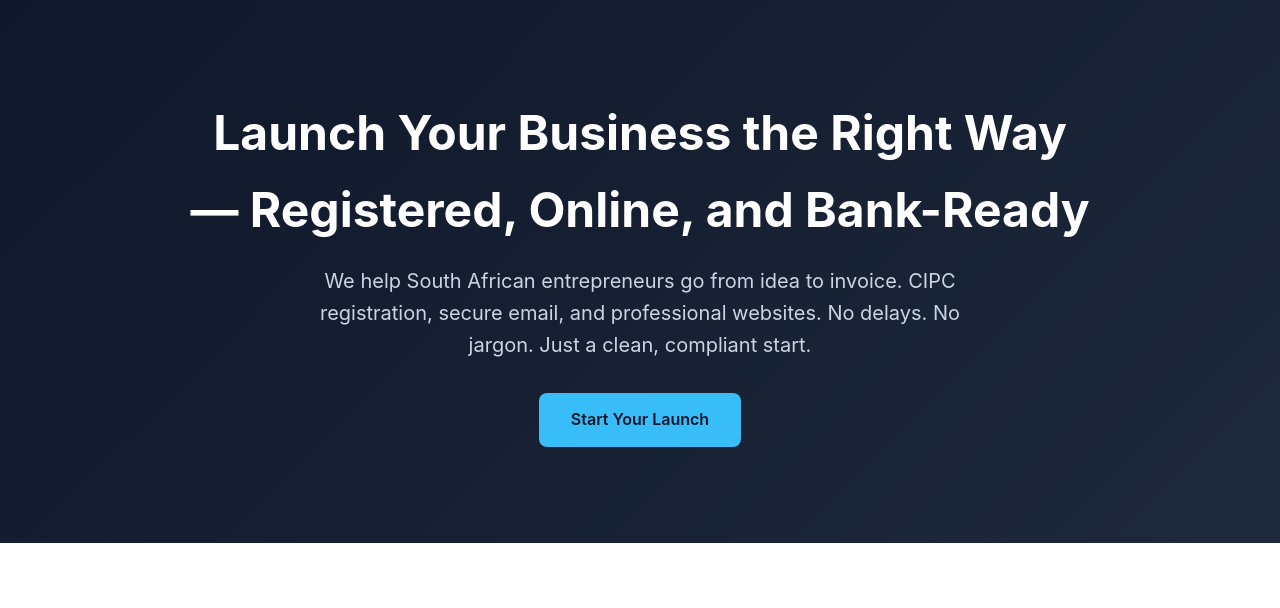
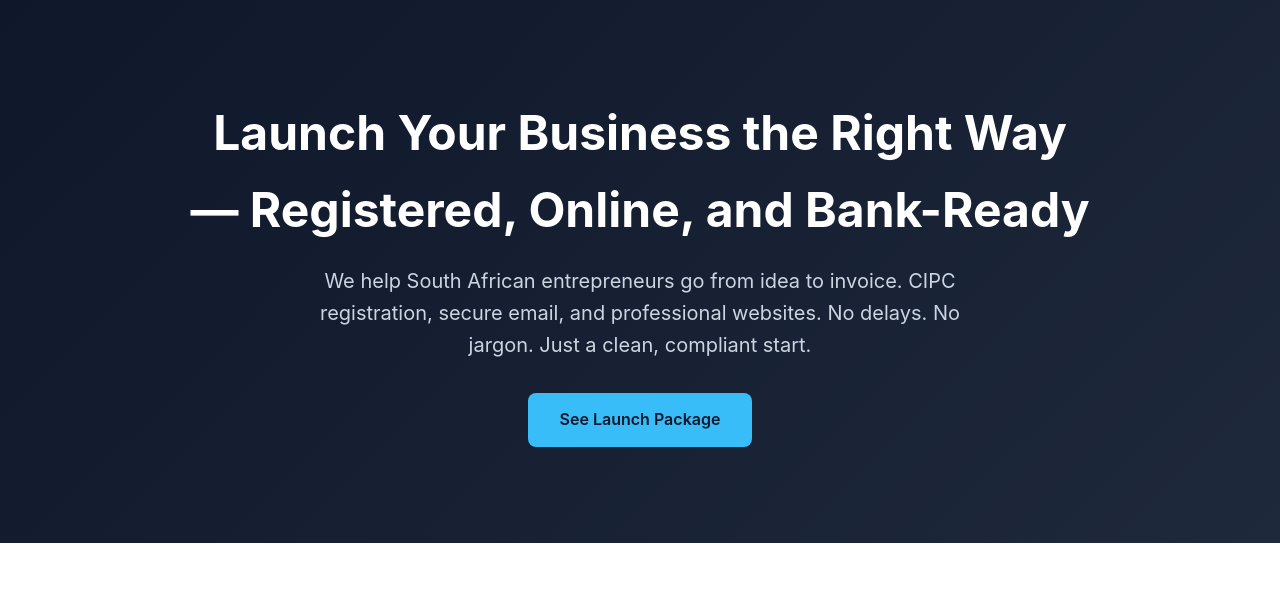
Before and after one commit to smyeni/sonitech.co.za, a plain HTML site: page index.html in a window 1280 px wide. Shown: the part 71-679 px from the top of the page. Drawn offline with Linux system fonts and the light colour scheme.

Commit message:
Add Business Launch pricing page

```diff
--- a/index.html
+++ b/index.html
@@ -54,7 +54,7 @@
   <section class="hero">
     <h1>Launch Your Business the Right Way — Registered, Online, and Bank-Ready</h1>
     <p>We help South African entrepreneurs go from idea to invoice. CIPC registration, secure email, and professional websites. No delays. No jargon. Just a clean, compliant start.</p>
-    <a href="mailto:smyeni@sonitech.co.za" class="btn">Start Your Launch</a>
+    <a href="/launch" class="btn">See Launch Package</a>
   </section>
 
   <section id="services" class="section">
```
